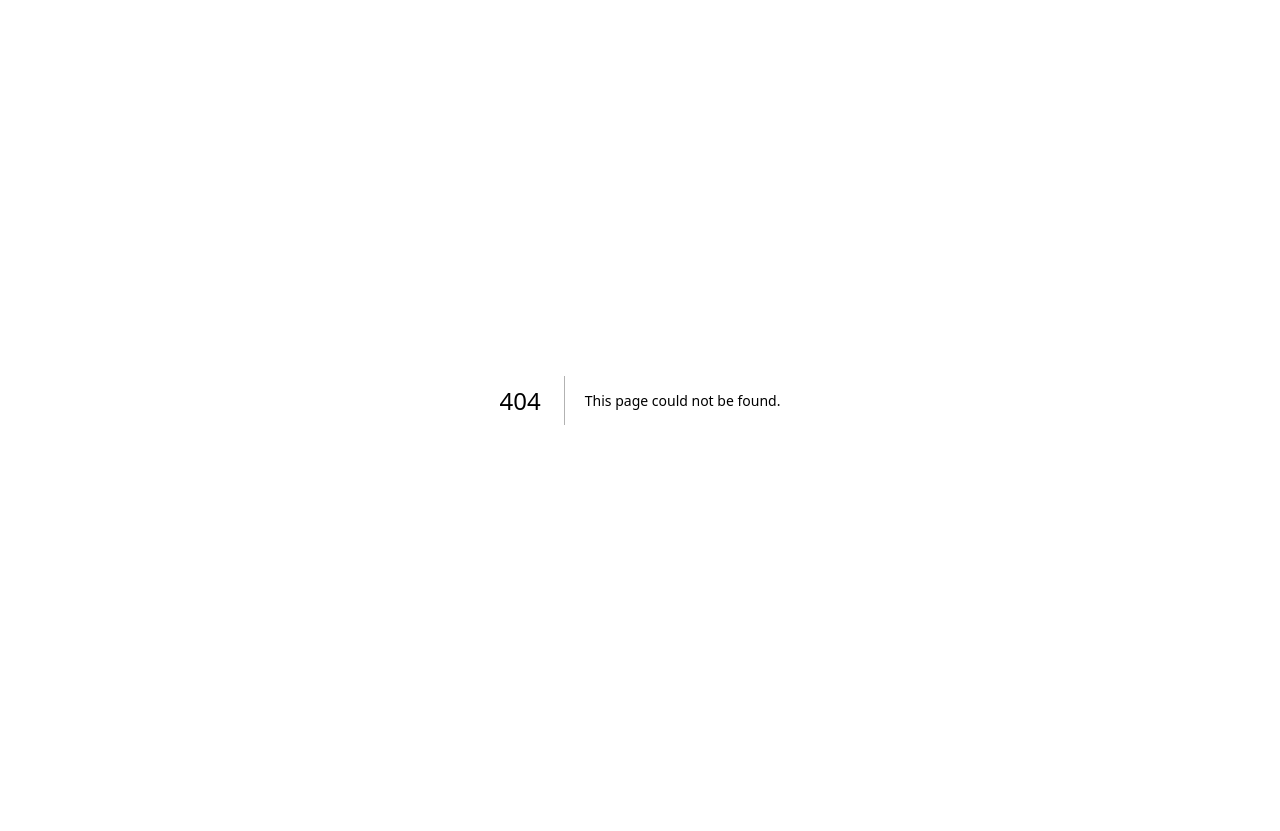
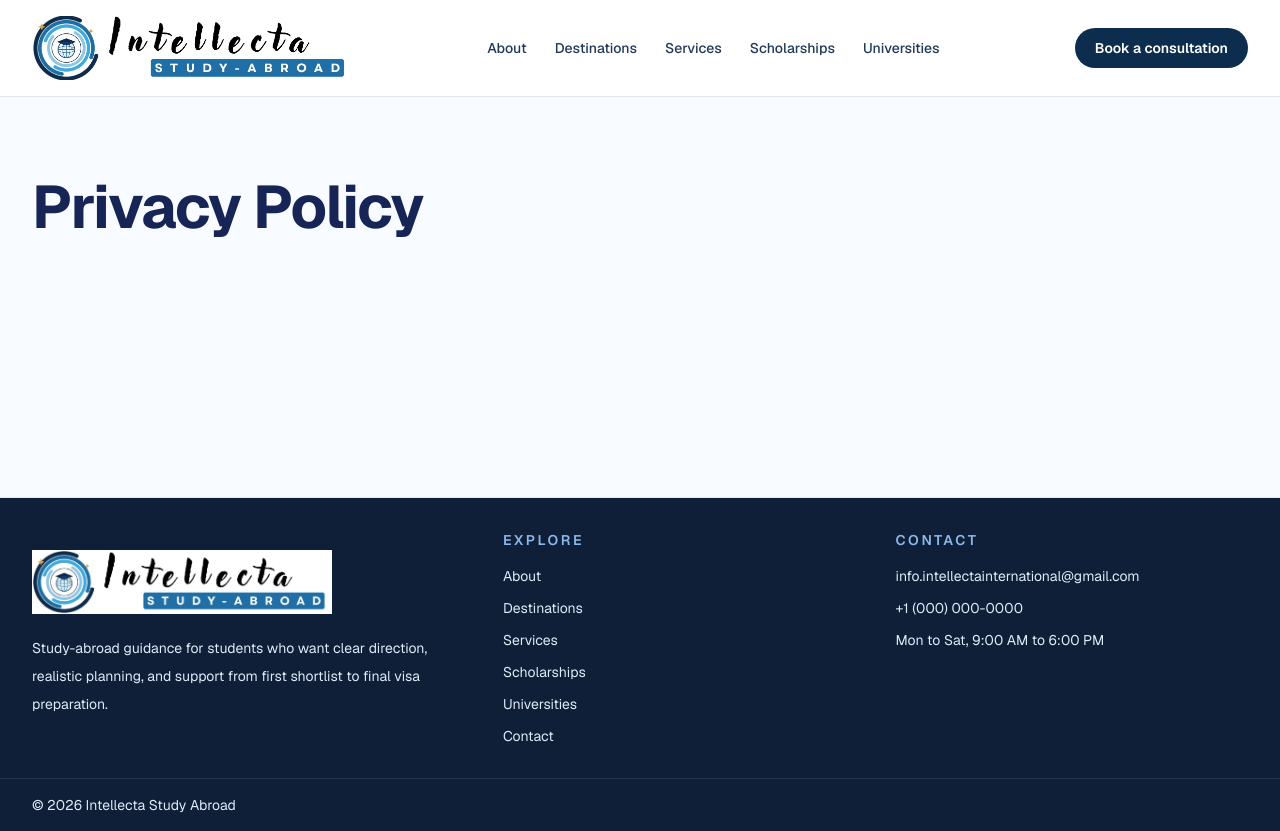
Before and after one commit to konain611/intellecta-study-abroad, a Next.js app: page /privacy-policy in a window 1280 px wide. Before the commit this address had no page. Before the commit the page ends 800 px from the top, so only its background shows below. Built offline with nearby package versions, Linux system fonts and the light colour scheme.

Commit message:
Create page.tsx

```diff
--- /dev/null
+++ b/src/app/privacy-policy/page.tsx
@@ -0,0 +1,11 @@
+import type { Metadata } from "next";
+import { PolicyPlaceholderPage } from "@/components/site-pages";
+
+export const metadata: Metadata = {
+  title: "Privacy Policy | Intellecta International Study Abroad",
+  description: "Privacy policy placeholder.",
+};
+
+export default function PrivacyPolicyPage() {
+  return <PolicyPlaceholderPage title="Privacy Policy" />;
+}
```
